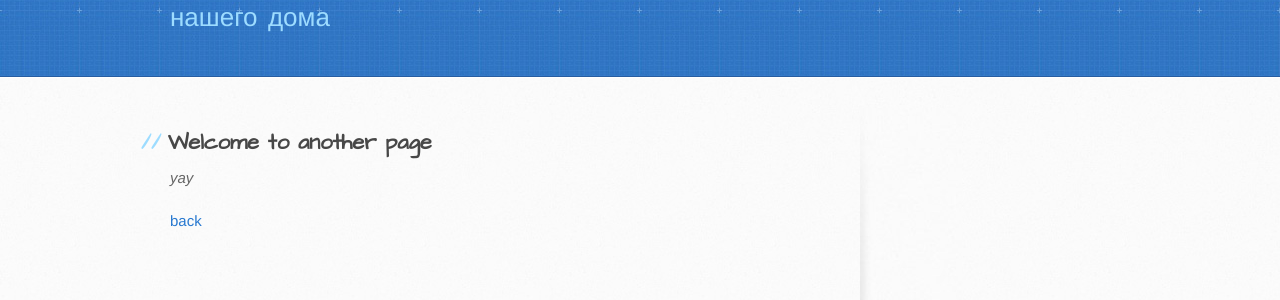
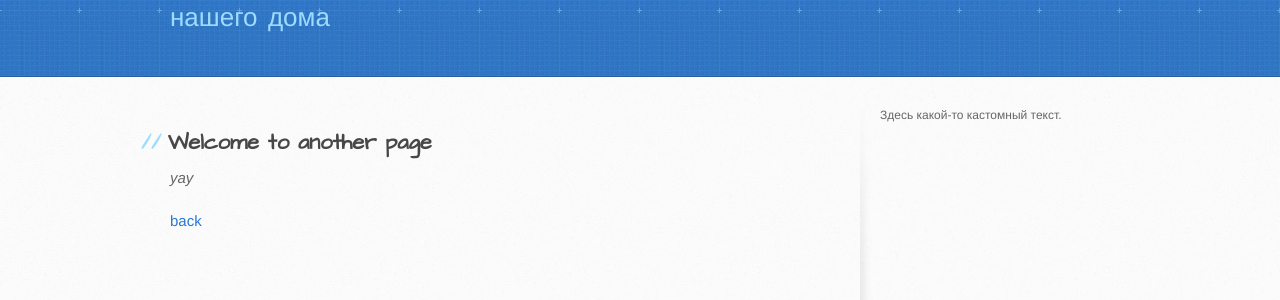
Before and after one commit to p9g45prc8g-png/sosedi, a Jekyll site: the page built from another-page.md, in a window 1280 px wide. Shown: the part 230-530 px from the top of the page. Built offline with Jekyll 4.4.1, drawn with Linux system fonts in a browser that asks for light colours; our own code applies the rules of GitHub Pages for plain Markdown files.

Commit message:
Change theme

```diff
--- a/_layouts/default.html
+++ b/_layouts/default.html
@@ -56,7 +56,7 @@
 <!--            <p class="repo-owner"><a href="{{ site.github.repository_url }}">{{ site.github.repository_name }}</a> is maintained by <a href="{{ site.github.owner_url }}">{{ site.github.owner_name }}</a>.</p>-->
 <!--          {% endif %}-->
 
-<!--          <p>This page was generated by <a href="https://pages.github.com">GitHub Pages</a>.</p>-->
+          <p>Здесь какой-то кастомный текст.</p>
         </aside>
       </div>
     </div>
```
